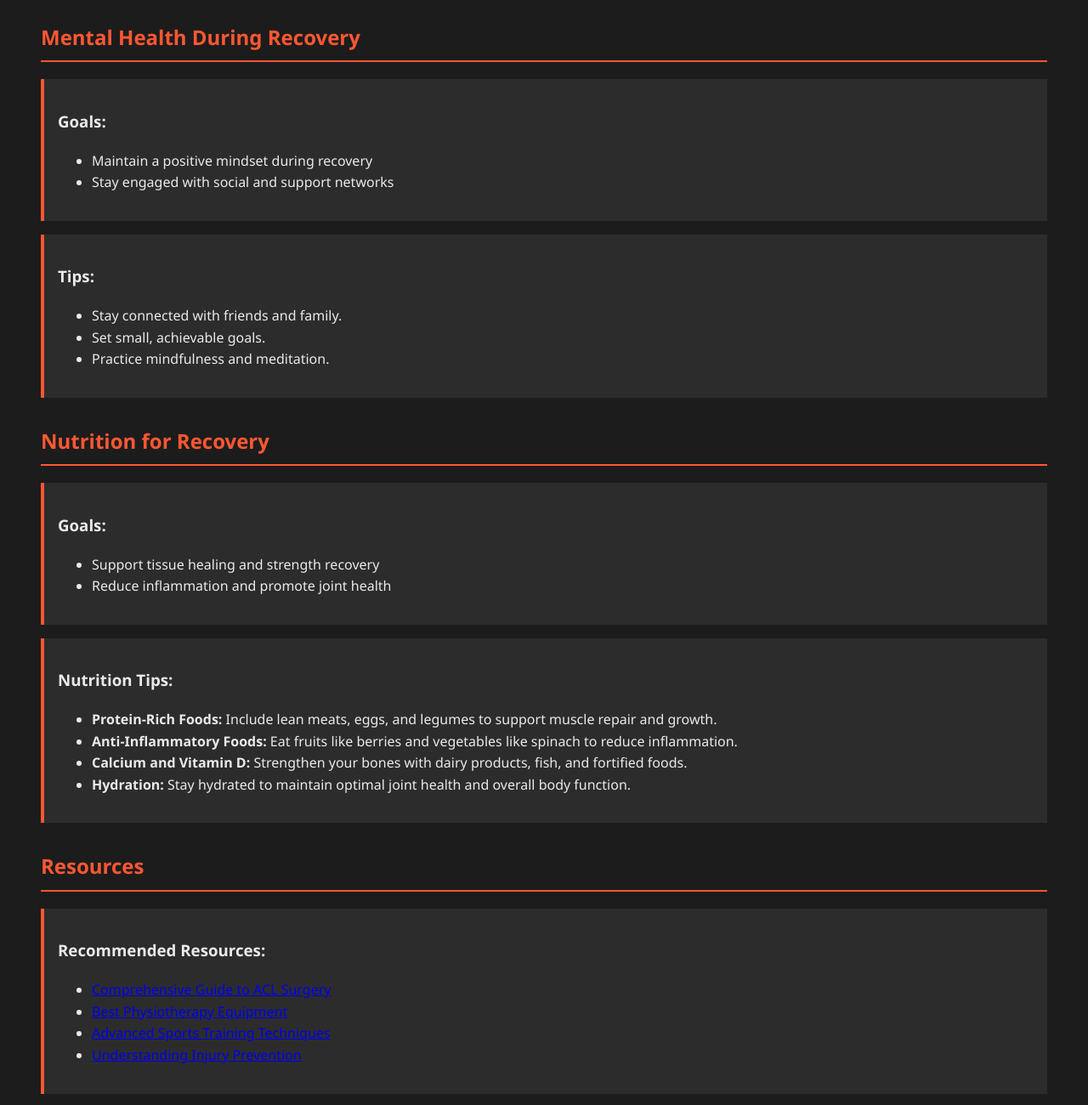
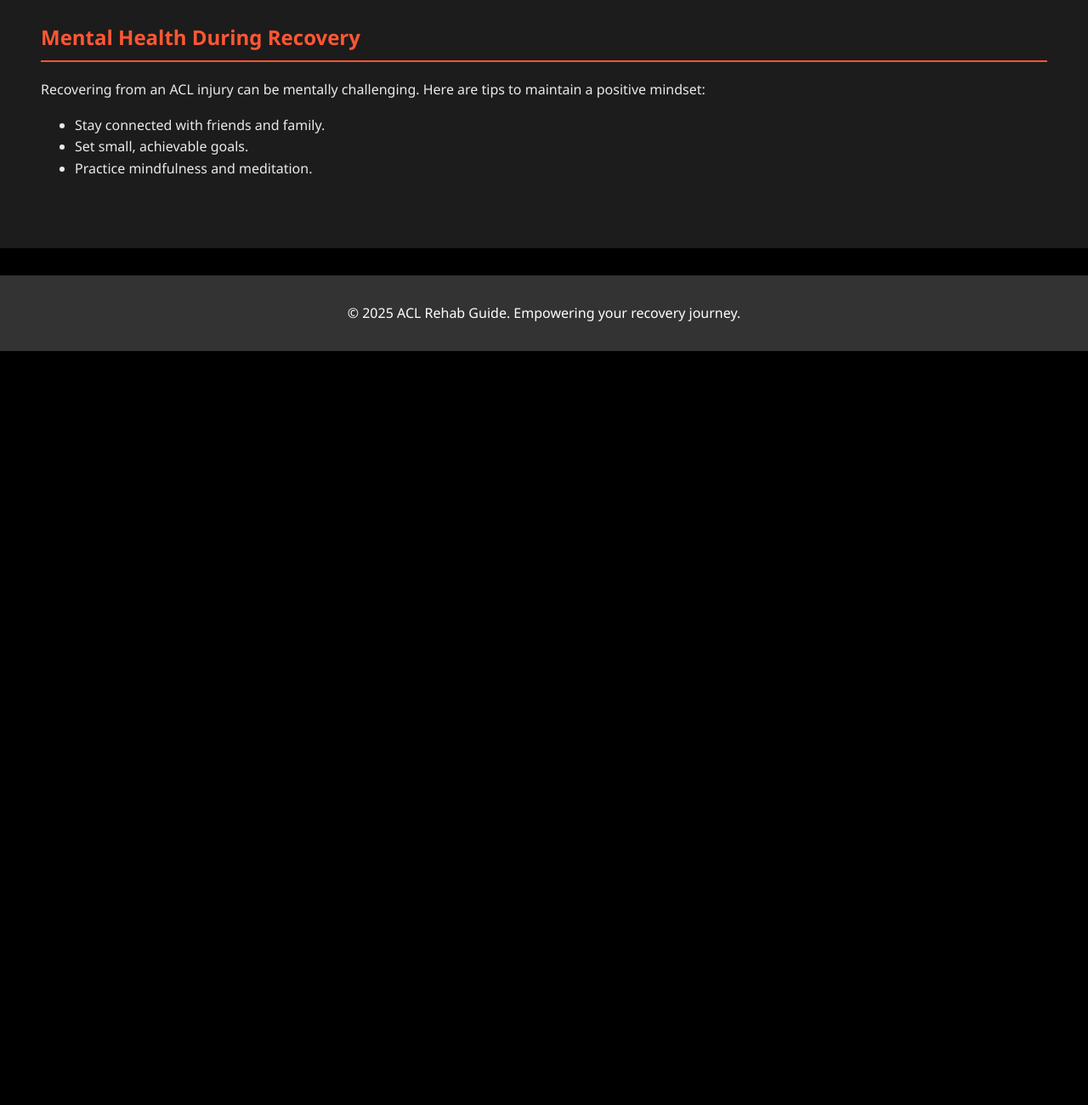
Before and after one commit to hadi-elkhansa/Inspiring-Rehabilitation, a plain HTML site: page index.html in a window 1280 px wide. Shown: the part 2040-3340 px from the top of the page at 85% size. After the commit the page ends 2453 px from the top, so only its background shows below. Drawn offline with Linux system fonts and the light colour scheme.

Commit message:
Update index.html

```diff
--- a/index.html
+++ b/index.html
@@ -189,56 +189,12 @@
         <!-- Mental Health Section -->
         <div class="section" id="mental-health">
             <h2>Mental Health During Recovery</h2>
-            <div class="goal">
-                <h3>Goals:</h3>
-                <ul>
-                    <li>Maintain a positive mindset during recovery</li>
-                    <li>Stay engaged with social and support networks</li>
-                </ul>
-            </div>
-            <div class="exercise">
-                <h3>Tips:</h3>
-                <ul>
-                    <li>Stay connected with friends and family.</li>
-                    <li>Set small, achievable goals.</li>
-                    <li>Practice mindfulness and meditation.</li>
-                </ul>
-            </div>
-        </div>
-
-        <!-- Nutrition Section -->
-        <div class="section" id="nutrition">
-            <h2>Nutrition for Recovery</h2>
-            <div class="goal">
-                <h3>Goals:</h3>
-                <ul>
-                    <li>Support tissue healing and strength recovery</li>
-                    <li>Reduce inflammation and promote joint health</li>
-                </ul>
-            </div>
-            <div class="exercise">
-                <h3>Nutrition Tips:</h3>
-                <ul>
-                    <li><strong>Protein-Rich Foods:</strong> Include lean meats, eggs, and legumes to support muscle repair and growth.</li>
-                    <li><strong>Anti-Inflammatory Foods:</strong> Eat fruits like berries and vegetables like spinach to reduce inflammation.</li>
-                    <li><strong>Calcium and Vitamin D:</strong> Strengthen your bones with dairy products, fish, and fortified foods.</li>
-                    <li><strong>Hydration:</strong> Stay hydrated to maintain optimal joint health and overall body function.</li>
-                </ul>
-            </div>
-        </div>
-
-        <!-- Resources Section -->
-        <div class="section" id="resources">
-            <h2>Resources</h2>
-            <div class="goal">
-                <h3>Recommended Resources:</h3>
-                <ul>
-                    <li><a href="https://www.hss.edu/condition-list_acl-surgery.asp" target="_blank">Comprehensive Guide to ACL Surgery</a></li>
-                    <li><a href="https://guide.medicalexpo.com/choosing-the-right-physiotherapy-equipment/" target="_blank">Best Physiotherapy Equipment</a></li>
-                    <li><a href="https://www.abbeycenters.org/blog/5-advanced-sports-training-techniques-to-improve-your-childs-athletic-performance" target="_blank">Advanced Sports Training Techniques</a></li>
-                    <li><a href="https://www.hopkinsmedicine.org/health/conditions-and-diseases/sports-injuries/preventing-sports-injuries" target="_blank">Understanding Injury Prevention</a></li>
-                </ul>
-            </div>
+            <p>Recovering from an ACL injury can be mentally challenging. Here are tips to maintain a positive mindset:</p>
+            <ul>
+                <li>Stay connected with friends and family.</li>
+                <li>Set small, achievable goals.</li>
+                <li>Practice mindfulness and meditation.</li>
+            </ul>
         </div>
     </div>
 
```
